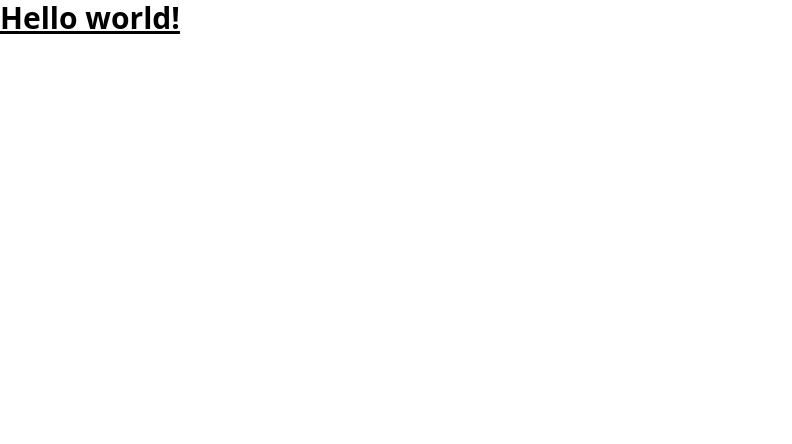
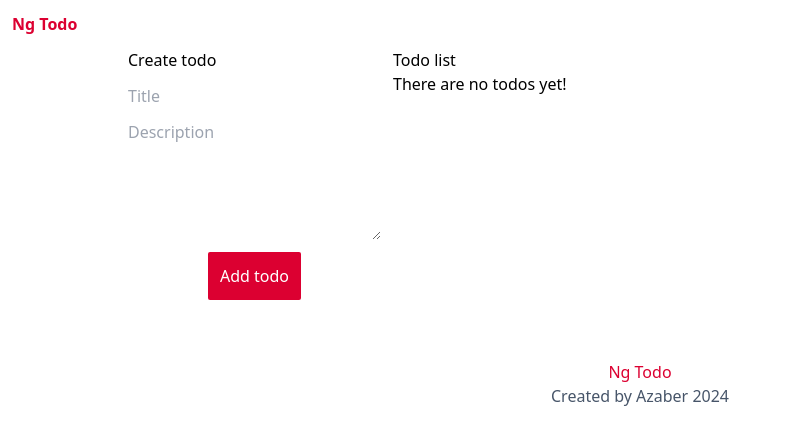
Before and after one commit to realazaber/ultimate-todo, an Angular app in the folder ng-todo/: page / in a window 1280 px wide. Shown: the top 444 px of the page, without its empty margins (0-792 px from the left). Built offline with nearby package versions, Linux system fonts and the light colour scheme.

Commit message:
Feature: App component

```diff
--- a/ng-todo/src/app/app.component.html
+++ b/ng-todo/src/app/app.component.html
@@ -1 +1,4 @@
-<h1 class="text-3xl font-bold underline">Hello world!</h1>
+<app-nav></app-nav>
+<router-outlet></router-outlet>
+
+<app-footer></app-footer>
```
Also changed, not shown: ng-todo/src/app/app.component.ts (+13 -3 lines).
